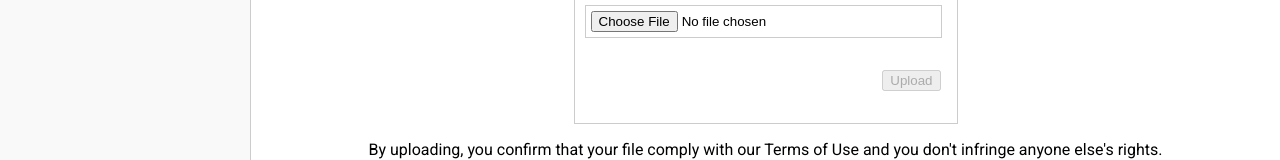
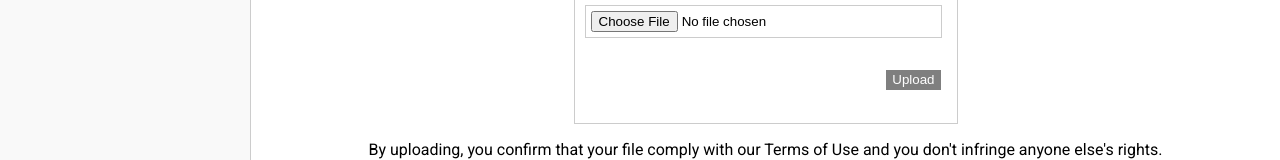
Before and after one commit to vietha3110/melodify, a React (Create React App) app in the folder react-app/: page /upload in a window 1280 px wide. Shown: the part 437-597 px from the top of the page. Built offline with nearby package versions, Linux system fonts and the light colour scheme; no server answers; sample sign-in values are in the browser's storage.

Commit message:
Remove not used code and style upload song button.

```diff
--- a/react-app/src/components/AppLeft/index.js
+++ b/react-app/src/components/AppLeft/index.js
@@ -20,7 +20,7 @@ const LeftBox = () => {
                 <span style={{fontSize: '1.4rem'}}>Melodify</span>
             </Link>
             <div className='app-left-search'>
-                <span className="material-symbols-outlined" style={{padding: 8}}>
+                <span className="material-symbols-outlined" style={{padding: 8, cursor:"default"}}>
                     search
                 </span>
                 <span style={{ padding: 6}}>
@@ -29,11 +29,11 @@ const LeftBox = () => {
             </div>
             <div className='app-letf-listen'>
                 <img src={playMusic} className='playmusic-logo' alt='logo'/>
-                <span> Listen Now</span>
+                <span style={{cursor:"default"}}> Listen Now</span>
             </div>
             <div className='app-left-radio'>
                 <img src={radioIcon} className='radio-logo' alt='logo'/>
-                <span>Radio</span>
+                <span style={{cursor:"default"}}>Radio</span>
             </div>
             {user !== null &&  <div onClick={() => setShowModal(true)} className='app-left-make-playlistcomp'>
                 <img src={createIcon} className='main-logo' alt='logo'/>
--- a/react-app/src/components/AppRight/Upload/index.js
+++ b/react-app/src/components/AppRight/Upload/index.js
@@ -76,16 +76,19 @@ const UploadSong = () => {
 
         if (Object.keys(errors).length > 0) {
             setError(errors);
+            setFileStatus('LOADING');
             return;
         }
 
-        setFileStatus('LOADING');
         const binaryString = await readAsUtf8String(file);
         const dataUrl = await readAsDataURL(file);
         const duration = await getDuration(dataUrl);
         setLength(duration);
         setFile(binaryString);
-        setFileStatus('LOADED');
+        if (Object.keys(errors).length === 0) {
+            setFileStatus('LOADED');
+        }
+
     }
 
     const handleSelect = (e) => {
@@ -183,7 +186,7 @@ const UploadSong = () => {
                     </div>
                         {
                             fileStatus === "LOADING" &&
-                            <div>Loading file</div>
+                            <div></div>
                         }
                     <div className="uploadsong-btnupload">
                         <button type="submit" disabled={!isSubmitEnabled}>{submitStatus === 'SUBMITTING' ? 'Uploading' : 'Upload'}</button>
--- a/react-app/src/components/stylesheet/app.css
+++ b/react-app/src/components/stylesheet/app.css
@@ -813,6 +813,21 @@
     border: 1px solid var(--melodify-banerDarkGray)
 }
 
+.uploadsong-btnupload > button {
+    background-color: var(--melodify-red-close);
+    color: #fff;
+    border: none;
+    height: 20px;
+    cursor: pointer;
+}
+
+.uploadsong-btnupload > button:disabled {
+    background-color: rgba(0, 0, 0, 0.5);
+    cursor: default;
+    height: 20px;
+    border: none;
+}
+
 .uploadsong-btnupload {
     margin-right: 1rem;
     display: flex;
--- a/react-app/src/store/song.js
+++ b/react-app/src/store/song.js
@@ -34,12 +34,12 @@ export function removeSong(songId) {
     }
 }
 
-export function loadOneSong(song) {
-    return {
-        type: LOAD_ONESONG,
-        song
-    }
-}
+// export function loadOneSong(song) {
+//     return {
+//         type: LOAD_ONESONG,
+//         song
+//     }
+// }
 
 
 export const fetchAllSongs = () => async dispatch => {
@@ -89,14 +89,14 @@ export const createSong = (song) => async dispatch => {
     }
 }
 
-export const fetchOneSong = (song_id) => async dispatch => {
-    const response = await fetch(`/api/songs/${song_id}`);
-    if (response.ok) {
-        const data = await response.json();
-        dispatch(loadOneSong(data));
-        return data;
-    }
-}
+// export const fetchOneSong = (song_id) => async dispatch => {
+//     const response = await fetch(`/api/songs/${song_id}`);
+//     if (response.ok) {
+//         const data = await response.json();
+//         dispatch(loadOneSong(data));
+//         return data;
+//     }
+// }
 
 const songReducer = (state = {}, action) => {
     let newState;
@@ -114,10 +114,10 @@ const songReducer = (state = {}, action) => {
             newState.songs[action.song.id] = action.song;
             return newState;
 
-        case LOAD_ONESONG:
-            newState = deepCopy(state);
-            newState.singleSong = action.song;
-            return newState;
+        // case LOAD_ONESONG:
+        //     newState = deepCopy(state);
+        //     newState.singleSong = action.song;
+        //     return newState;
         default:
             return state;
     }
```
